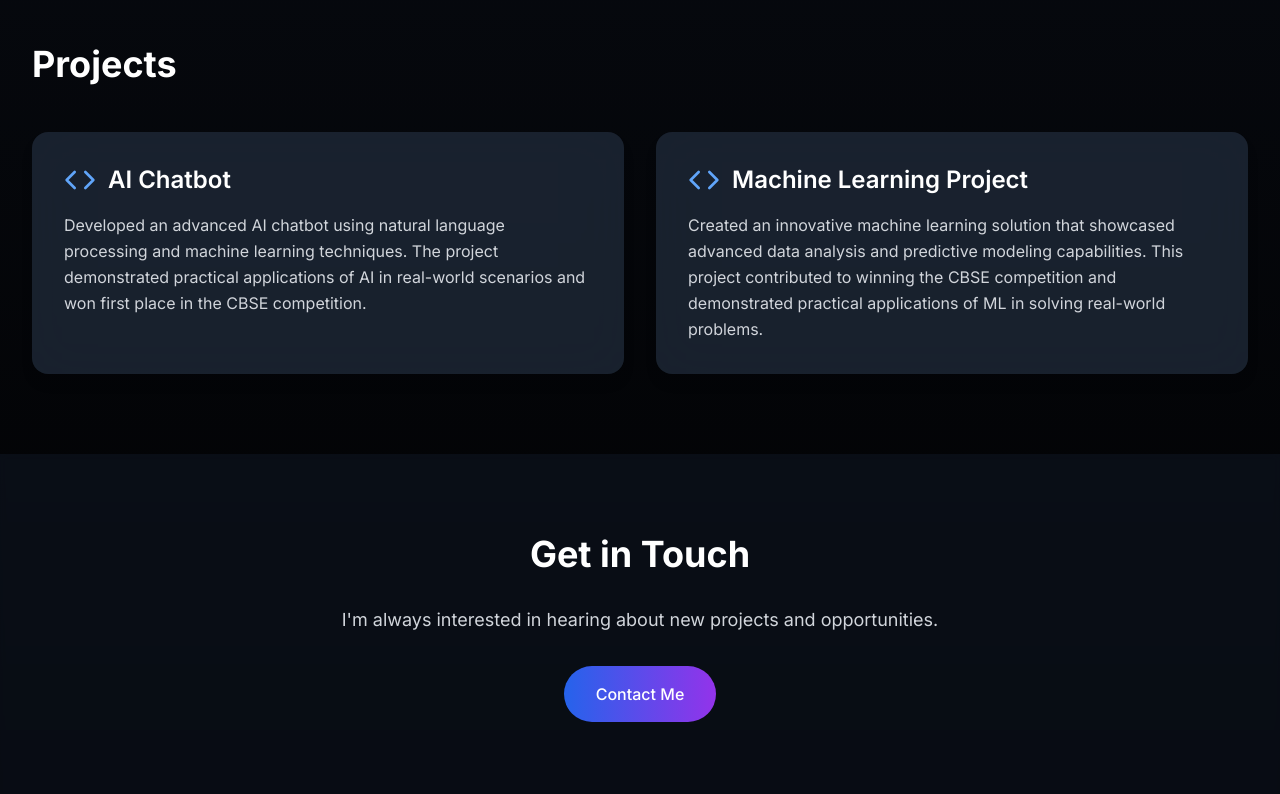
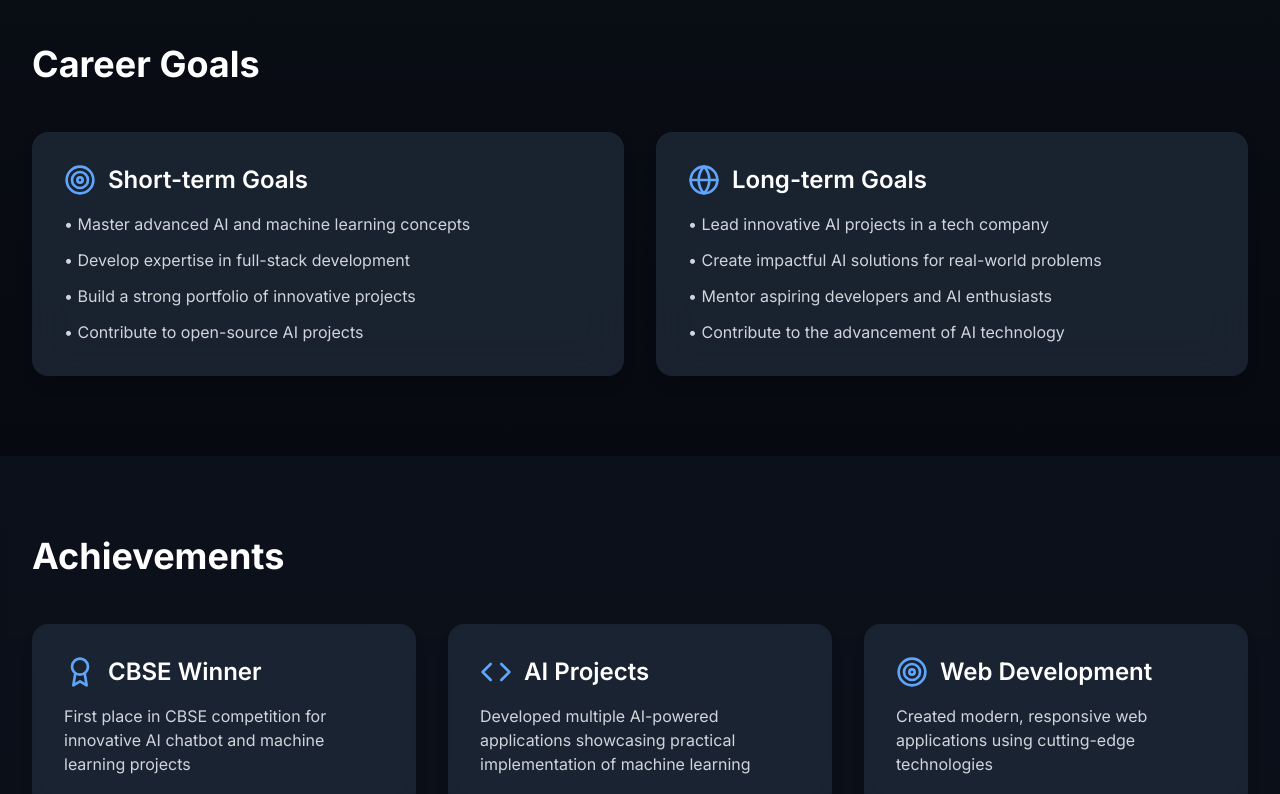
Before and after one commit to JachiXD/portfolio, a Next.js app: page / in a window 1280 px wide. Shown: the part 1820-2614 px from the top of the page. Built offline with nearby package versions, Linux system fonts and the light colour scheme.

Commit message:
Restore career goals, achievements, and enhance projects section

```diff
--- a/app/page.tsx
+++ b/app/page.tsx
@@ -282,6 +282,133 @@ export default function Home() {
         </motion.div>
       </section>
 
+      {/* Career Goals Section */}
+      <section className="py-20 px-4 sm:px-6 lg:px-8">
+        <motion.div
+          initial={{ opacity: 0, y: 20 }}
+          whileInView={{ opacity: 1, y: 0 }}
+          transition={{ duration: 0.8, ease: [0.22, 1, 0.36, 1] }}
+          viewport={{ once: true }}
+          className="max-w-7xl mx-auto"
+        >
+          <motion.h2
+            initial={{ opacity: 0, y: 20 }}
+            whileInView={{ opacity: 1, y: 0 }}
+            transition={{ duration: 0.8, ease: [0.22, 1, 0.36, 1] }}
+            viewport={{ once: true }}
+            className="text-4xl font-bold text-white mb-12"
+          >
+            Career Goals
+          </motion.h2>
+          <div className="grid grid-cols-1 md:grid-cols-2 gap-8">
+            <motion.div
+              initial={{ opacity: 0, x: -20 }}
+              whileInView={{ opacity: 1, x: 0 }}
+              transition={{ duration: 0.8, ease: [0.22, 1, 0.36, 1] }}
+              viewport={{ once: true }}
+              className="bg-gray-800/80 backdrop-blur-xl p-8 rounded-2xl shadow-lg"
+            >
+              <div className="flex items-center mb-4">
+                <Target className="h-8 w-8 text-blue-400 mr-3" />
+                <h3 className="text-2xl font-semibold text-white">Short-term Goals</h3>
+              </div>
+              <ul className="text-gray-300 space-y-3">
+                <li>• Master advanced AI and machine learning concepts</li>
+                <li>• Develop expertise in full-stack development</li>
+                <li>• Build a strong portfolio of innovative projects</li>
+                <li>• Contribute to open-source AI projects</li>
+              </ul>
+            </motion.div>
+            <motion.div
+              initial={{ opacity: 0, x: 20 }}
+              whileInView={{ opacity: 1, x: 0 }}
+              transition={{ duration: 0.8, ease: [0.22, 1, 0.36, 1] }}
+              viewport={{ once: true }}
+              className="bg-gray-800/80 backdrop-blur-xl p-8 rounded-2xl shadow-lg"
+            >
+              <div className="flex items-center mb-4">
+                <Globe className="h-8 w-8 text-blue-400 mr-3" />
+                <h3 className="text-2xl font-semibold text-white">Long-term Goals</h3>
+              </div>
+              <ul className="text-gray-300 space-y-3">
+                <li>• Lead innovative AI projects in a tech company</li>
+                <li>• Create impactful AI solutions for real-world problems</li>
+                <li>• Mentor aspiring developers and AI enthusiasts</li>
+                <li>• Contribute to the advancement of AI technology</li>
+              </ul>
+            </motion.div>
+          </div>
+        </motion.div>
+      </section>
+
+      {/* Achievements Section */}
+      <section className="py-20 px-4 sm:px-6 lg:px-8 bg-gray-900/50 backdrop-blur-sm">
+        <motion.div
+          initial={{ opacity: 0, y: 20 }}
+          whileInView={{ opacity: 1, y: 0 }}
+          transition={{ duration: 0.8, ease: [0.22, 1, 0.36, 1] }}
+          viewport={{ once: true }}
+          className="max-w-7xl mx-auto"
+        >
+          <motion.h2
+            initial={{ opacity: 0, y: 20 }}
+            whileInView={{ opacity: 1, y: 0 }}
+            transition={{ duration: 0.8, ease: [0.22, 1, 0.36, 1] }}
+            viewport={{ once: true }}
+            className="text-4xl font-bold text-white mb-12"
+          >
+            Achievements
+          </motion.h2>
+          <div className="grid grid-cols-1 md:grid-cols-3 gap-8">
+            <motion.div
+              initial={{ opacity: 0, y: 20 }}
+              whileInView={{ opacity: 1, y: 0 }}
+              transition={{ duration: 0.8, ease: [0.22, 1, 0.36, 1] }}
+              viewport={{ once: true }}
+              className="bg-gray-800/80 backdrop-blur-xl p-8 rounded-2xl shadow-lg"
+            >
+              <div className="flex items-center mb-4">
+                <Award className="h-8 w-8 text-blue-400 mr-3" />
+                <h3 className="text-2xl font-semibold text-white">CBSE Winner</h3>
+              </div>
+              <p className="text-gray-300">
+                First place in CBSE competition for innovative AI chatbot and machine learning projects
+              </p>
+            </motion.div>
+            <motion.div
+              initial={{ opacity: 0, y: 20 }}
+              whileInView={{ opacity: 1, y: 0 }}
+              transition={{ duration: 0.8, delay: 0.2, ease: [0.22, 1, 0.36, 1] }}
+              viewport={{ once: true }}
+              className="bg-gray-800/80 backdrop-blur-xl p-8 rounded-2xl shadow-lg"
+            >
+              <div className="flex items-center mb-4">
+                <Code className="h-8 w-8 text-blue-400 mr-3" />
+                <h3 className="text-2xl font-semibold text-white">AI Projects</h3>
+              </div>
+              <p className="text-gray-300">
+                Developed multiple AI-powered applications showcasing practical implementation of machine learning
+              </p>
+            </motion.div>
+            <motion.div
+              initial={{ opacity: 0, y: 20 }}
+              whileInView={{ opacity: 1, y: 0 }}
+              transition={{ duration: 0.8, delay: 0.4, ease: [0.22, 1, 0.36, 1] }}
+              viewport={{ once: true }}
+              className="bg-gray-800/80 backdrop-blur-xl p-8 rounded-2xl shadow-lg"
+            >
+              <div className="flex items-center mb-4">
+                <Target className="h-8 w-8 text-blue-400 mr-3" />
+                <h3 className="text-2xl font-semibold text-white">Web Development</h3>
+              </div>
+              <p className="text-gray-300">
+                Created modern, responsive web applications using cutting-edge technologies
+              </p>
+            </motion.div>
+          </div>
+        </motion.div>
+      </section>
+
       {/* Projects Section */}
       <section id="projects" className="py-20 px-4 sm:px-6 lg:px-8">
         <div className="max-w-7xl mx-auto">
@@ -307,11 +434,19 @@ export default function Home() {
                 <Code className="h-8 w-8 text-blue-400 mr-3" />
                 <h3 className="text-2xl font-semibold text-white">AI Chatbot</h3>
               </div>
-              <p className="text-gray-300 leading-relaxed">
+              <p className="text-gray-300 leading-relaxed mb-4">
                 Developed an advanced AI chatbot using natural language processing and machine learning
                 techniques. The project demonstrated practical applications of AI in real-world scenarios
                 and won first place in the CBSE competition.
               </p>
+              <div className="flex gap-4">
+                <Link href="https://github.com/JachiXD/ai-chatbot" target="_blank" className="text-blue-400 hover:text-blue-300 transition-colors">
+                  View Code
+                </Link>
+                <Link href="https://ai-chatbot-demo.com" target="_blank" className="text-blue-400 hover:text-blue-300 transition-colors">
+                  Live Demo
+                </Link>
+              </div>
             </motion.div>
             <motion.div
               initial={{ opacity: 0, x: 20 }}
@@ -325,11 +460,19 @@ export default function Home() {
                 <Code className="h-8 w-8 text-blue-400 mr-3" />
                 <h3 className="text-2xl font-semibold text-white">Machine Learning Project</h3>
               </div>
-              <p className="text-gray-300 leading-relaxed">
+              <p className="text-gray-300 leading-relaxed mb-4">
                 Created an innovative machine learning solution that showcased advanced data analysis
                 and predictive modeling capabilities. This project contributed to winning the CBSE
                 competition and demonstrated practical applications of ML in solving real-world problems.
               </p>
+              <div className="flex gap-4">
+                <Link href="https://github.com/JachiXD/ml-project" target="_blank" className="text-blue-400 hover:text-blue-300 transition-colors">
+                  View Code
+                </Link>
+                <Link href="https://ml-project-demo.com" target="_blank" className="text-blue-400 hover:text-blue-300 transition-colors">
+                  Live Demo
+                </Link>
+              </div>
             </motion.div>
           </div>
         </div>
```
